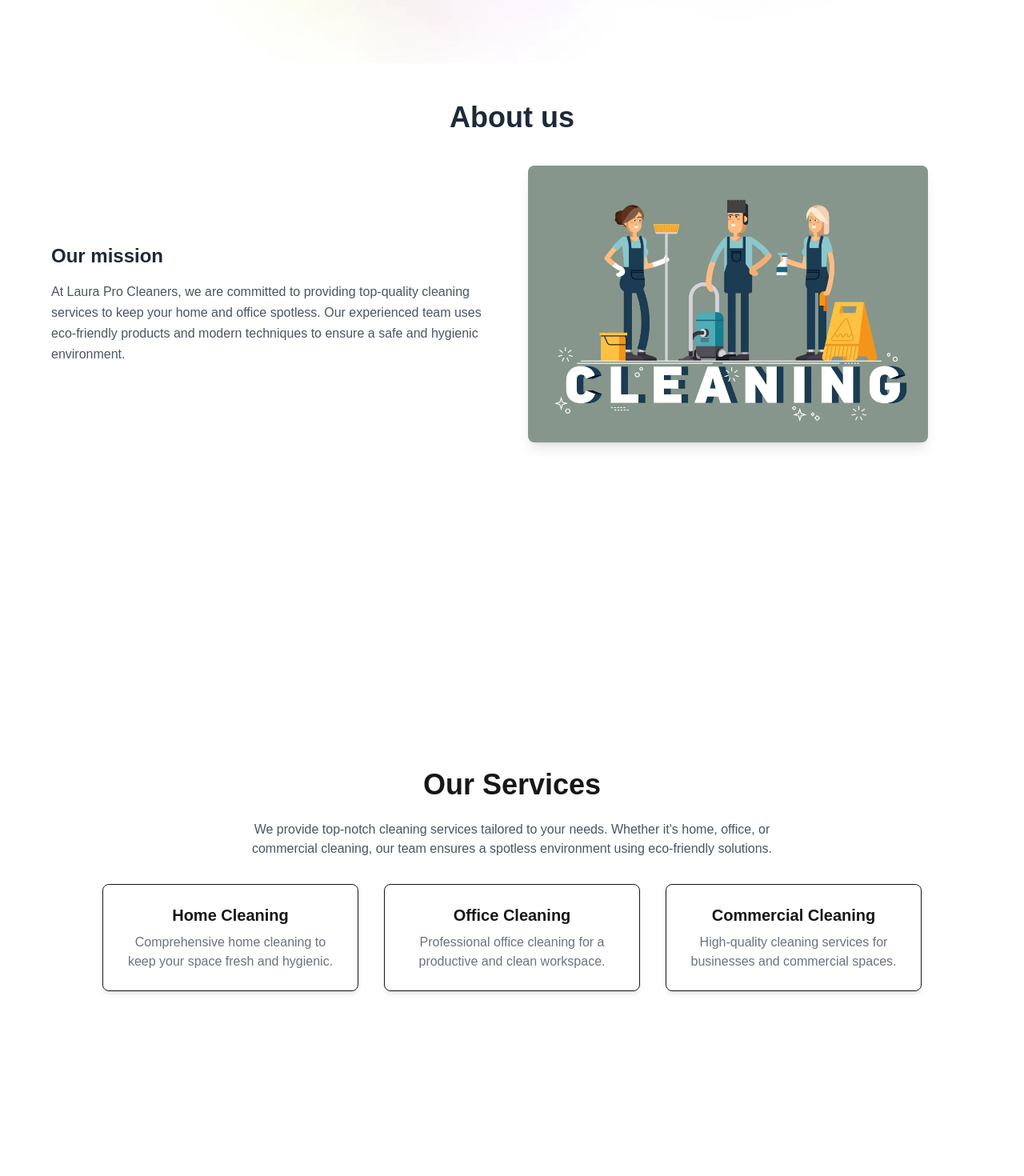
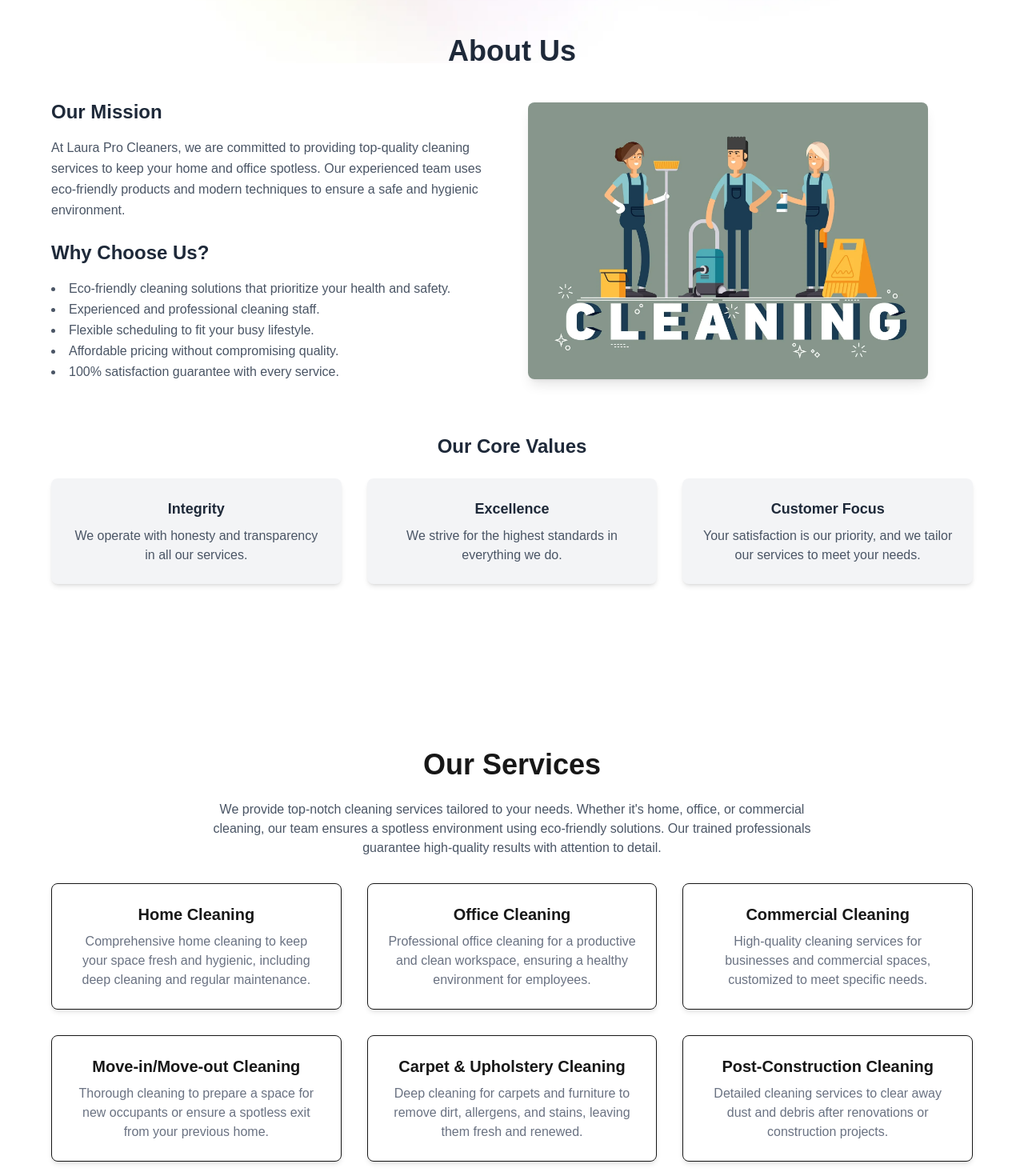
Before and after one commit to Melkzedeck2213/laura-pro-cleaners, a Next.js app: page / in a window 1280 px wide. Shown: the part 100-1570 px from the top of the page at 80% size. Built offline with nearby package versions, Linux system fonts and the light colour scheme.

Commit message:
modified:   app/components/About.jsx 	modified:   app/components/Services.jsx

```diff
--- a/app/components/About.jsx
+++ b/app/components/About.jsx
@@ -6,18 +6,27 @@ import Image from "next/image";
 
 const About = () => {
   return (
-    <section id="about" className="h-screen flex flex-col items-center justify-center text-center px-6 z-30 ">
+    <section id="about" className="min-h-screen flex flex-col items-center justify-center text-center px-6 z-30 py-16">
       <div className="mt-20 mb-10">
-      <h2 className="text-4xl font-bold text-gray-800 ">About us</h2>
+        <h2 className="text-4xl font-bold text-gray-800">About Us</h2>
       </div>
 
       <div className="max-w-6xl mx-auto flex flex-col lg:flex-row items-center gap-10">
         {/* Left Side - Text Content */}
         <div className="lg:w-1/2 text-center lg:text-left">
-          <h2 className="text-2xl font-bold text-gray-800 ">Our mission</h2>
+          <h2 className="text-2xl font-bold text-gray-800">Our Mission</h2>
           <p className="text-gray-600 mt-4 leading-relaxed">
-            At Laura Pro Cleaners, we are committed to providing top-quality cleaning services to keep your home and office spotless. Our experienced team uses eco-friendly products and modern techniques to ensure a safe and hygienic environment.
+            At Laura Pro Cleaners, we are committed to providing top-quality cleaning services to keep your home and office spotless.
+            Our experienced team uses eco-friendly products and modern techniques to ensure a safe and hygienic environment.
           </p>
+          <h2 className="text-2xl font-bold text-gray-800 mt-6">Why Choose Us?</h2>
+          <ul className="text-gray-600 mt-4 leading-relaxed list-disc list-inside">
+            <li>Eco-friendly cleaning solutions that prioritize your health and safety.</li>
+            <li>Experienced and professional cleaning staff.</li>
+            <li>Flexible scheduling to fit your busy lifestyle.</li>
+            <li>Affordable pricing without compromising quality.</li>
+            <li>100% satisfaction guarantee with every service.</li>
+          </ul>
         </div>
 
         {/* Right Side - Image */}
@@ -31,6 +40,25 @@ const About = () => {
           />
         </div>
       </div>
+
+      {/* Company Values Section */}
+      <div className="max-w-6xl mx-auto mt-16 text-center">
+        <h2 className="text-2xl font-bold text-gray-800">Our Core Values</h2>
+        <div className="grid grid-cols-1 md:grid-cols-3 gap-8 mt-6">
+          <div className="bg-gray-100 p-6 rounded-lg shadow-md">
+            <h3 className="text-lg font-semibold text-gray-800">Integrity</h3>
+            <p className="text-gray-600 mt-2">We operate with honesty and transparency in all our services.</p>
+          </div>
+          <div className="bg-gray-100 p-6 rounded-lg shadow-md">
+            <h3 className="text-lg font-semibold text-gray-800">Excellence</h3>
+            <p className="text-gray-600 mt-2">We strive for the highest standards in everything we do.</p>
+          </div>
+          <div className="bg-gray-100 p-6 rounded-lg shadow-md">
+            <h3 className="text-lg font-semibold text-gray-800">Customer Focus</h3>
+            <p className="text-gray-600 mt-2">Your satisfaction is our priority, and we tailor our services to meet your needs.</p>
+          </div>
+        </div>
+      </div>
     </section>
   );
 };
--- a/app/components/Services.jsx
+++ b/app/components/Services.jsx
@@ -1,26 +1,42 @@
 const Services = () => {
   return (
-      <section id="services" className="h-screen flex flex-col items-center justify-center text-center px-6">
+    <section id="services" className="min-h-screen flex flex-col items-center justify-center text-center px-6 py-12">
       <h2 className="text-4xl font-bold mb-6">Our Services</h2>
-        <p className="max-w-2xl text-gray-600 mb-8">
+      <p className="max-w-3xl text-gray-600 mb-8">
         We provide top-notch cleaning services tailored to your needs. Whether it's home, office, or commercial cleaning,
-          our team ensures a spotless environment using eco-friendly solutions.
+        our team ensures a spotless environment using eco-friendly solutions. Our trained professionals guarantee
+        high-quality results with attention to detail.
       </p>
 
-        <div className="grid grid-cols-1 md:grid-cols-3 gap-8 max-w-5xl">
+      <div className="grid grid-cols-1 md:grid-cols-3 gap-8 max-w-6xl">
         <div className="p-6 border rounded-lg shadow-md hover:shadow-xl transition">
           <h3 className="text-xl font-semibold mb-2">Home Cleaning</h3>
-            <p className="text-gray-500">Comprehensive home cleaning to keep your space fresh and hygienic.</p>
+          <p className="text-gray-500">Comprehensive home cleaning to keep your space fresh and hygienic, including deep cleaning and regular maintenance.</p>
         </div>
 
         <div className="p-6 border rounded-lg shadow-md hover:shadow-xl transition">
           <h3 className="text-xl font-semibold mb-2">Office Cleaning</h3>
-            <p className="text-gray-500">Professional office cleaning for a productive and clean workspace.</p>
+          <p className="text-gray-500">Professional office cleaning for a productive and clean workspace, ensuring a healthy environment for employees.</p>
         </div>
 
         <div className="p-6 border rounded-lg shadow-md hover:shadow-xl transition">
           <h3 className="text-xl font-semibold mb-2">Commercial Cleaning</h3>
-            <p className="text-gray-500">High-quality cleaning services for businesses and commercial spaces.</p>
+          <p className="text-gray-500">High-quality cleaning services for businesses and commercial spaces, customized to meet specific needs.</p>
+        </div>
+
+        <div className="p-6 border rounded-lg shadow-md hover:shadow-xl transition">
+          <h3 className="text-xl font-semibold mb-2">Move-in/Move-out Cleaning</h3>
+          <p className="text-gray-500">Thorough cleaning to prepare a space for new occupants or ensure a spotless exit from your previous home.</p>
+        </div>
+
+        <div className="p-6 border rounded-lg shadow-md hover:shadow-xl transition">
+          <h3 className="text-xl font-semibold mb-2">Carpet & Upholstery Cleaning</h3>
+          <p className="text-gray-500">Deep cleaning for carpets and furniture to remove dirt, allergens, and stains, leaving them fresh and renewed.</p>
+        </div>
+
+        <div className="p-6 border rounded-lg shadow-md hover:shadow-xl transition">
+          <h3 className="text-xl font-semibold mb-2">Post-Construction Cleaning</h3>
+          <p className="text-gray-500">Detailed cleaning services to clear away dust and debris after renovations or construction projects.</p>
         </div>
       </div>
     </section>
```
Lines whose indentation alone changed are shown as unchanged.
